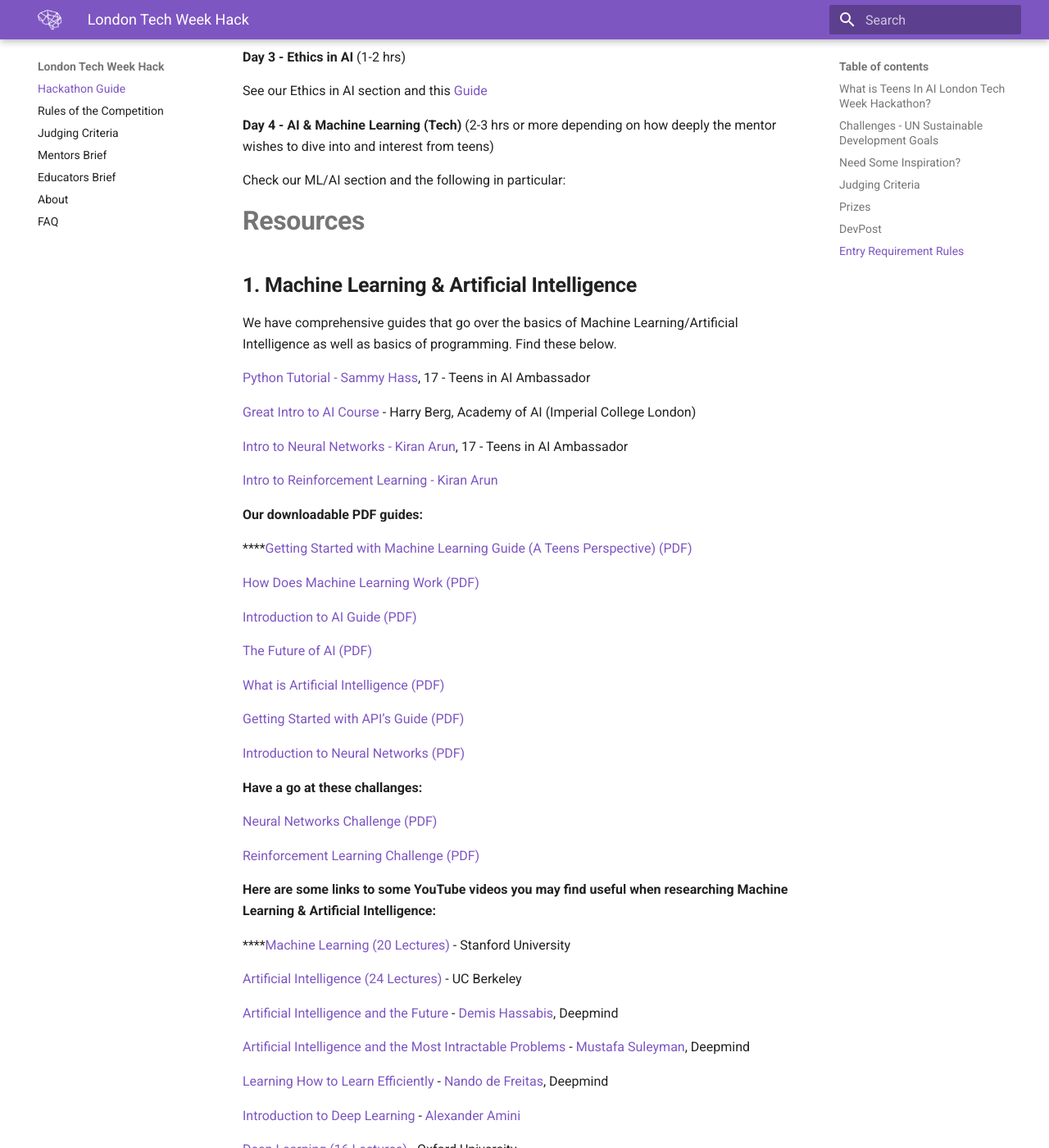
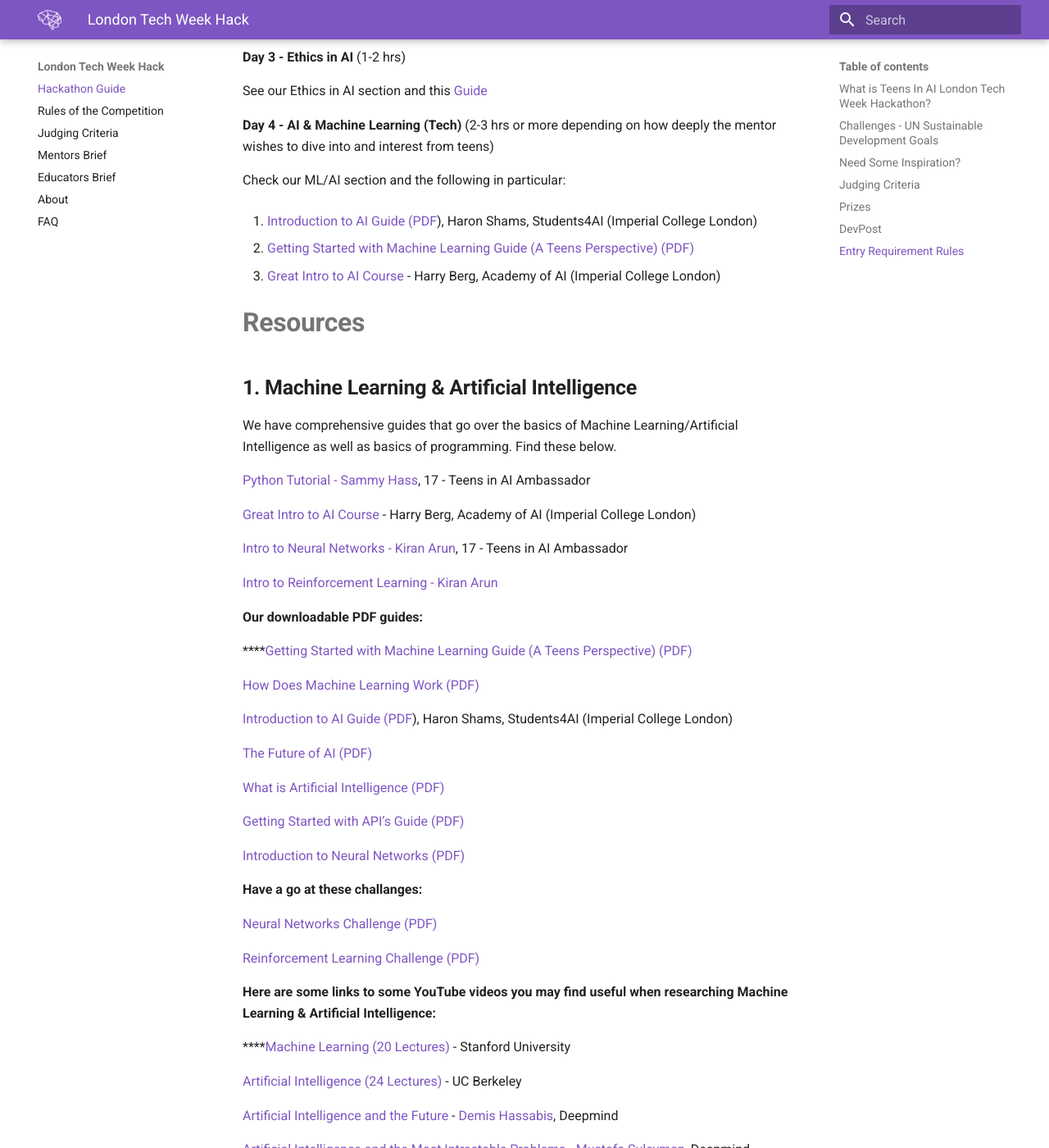
Before and after one commit to elenasinel/tech-week, an MkDocs documentation site: the page built from docs/index.md, in a window 1280 px wide and 1400 px high, scrolled down 6716 px. Shown: the whole window at 82% size. Built offline with MkDocs 1.6.1 and Material for MkDocs 9.7.7, drawn with Linux system fonts in a browser that asks for light colours.

Commit message:
Update Documentation “index”

```diff
--- a/docs/index.md
+++ b/docs/index.md
@@ -135,7 +135,11 @@
 
 Check our ML/AI section and the following in particular:
 
+1. [Introduction to AI Guide (PDF](https://drive.google.com/open?id=1sHcZzhHqwhZ86arIqWhmbvUTqb5vT5tc)), Haron Shams, Students4AI (Imperial College London)
 
+2. [Getting Started with Machine Learning Guide (A Teens Perspective)  (PDF)](https://drive.google.com/open?id=1JhmVrrI5JhPylJVna4NFU7UWyDhTRNnv)
+
+3. [Great Intro to AI Course](https://github.com/life-efficient/Academy-of-AI) - Harry Berg, Academy of AI (Imperial College London)
 
 # **Resources**
 
@@ -157,7 +161,7 @@
 
 [How Does Machine Learning Work (PDF)](https://drive.google.com/open?id=1eDvVetoHSkFDRWMFqOv7hAZhkR-kJa9R)
 
-[Introduction to AI Guide (PDF)](https://drive.google.com/open?id=1sHcZzhHqwhZ86arIqWhmbvUTqb5vT5tc)
+[Introduction to AI Guide (PDF](https://drive.google.com/open?id=1sHcZzhHqwhZ86arIqWhmbvUTqb5vT5tc)), Haron Shams, Students4AI (Imperial College London)
 
 [The Future of AI (PDF)](https://drive.google.com/open?id=1xTvq5VPSrFujHpfv6-9mRY_B4mxRYAyb)
 
```
